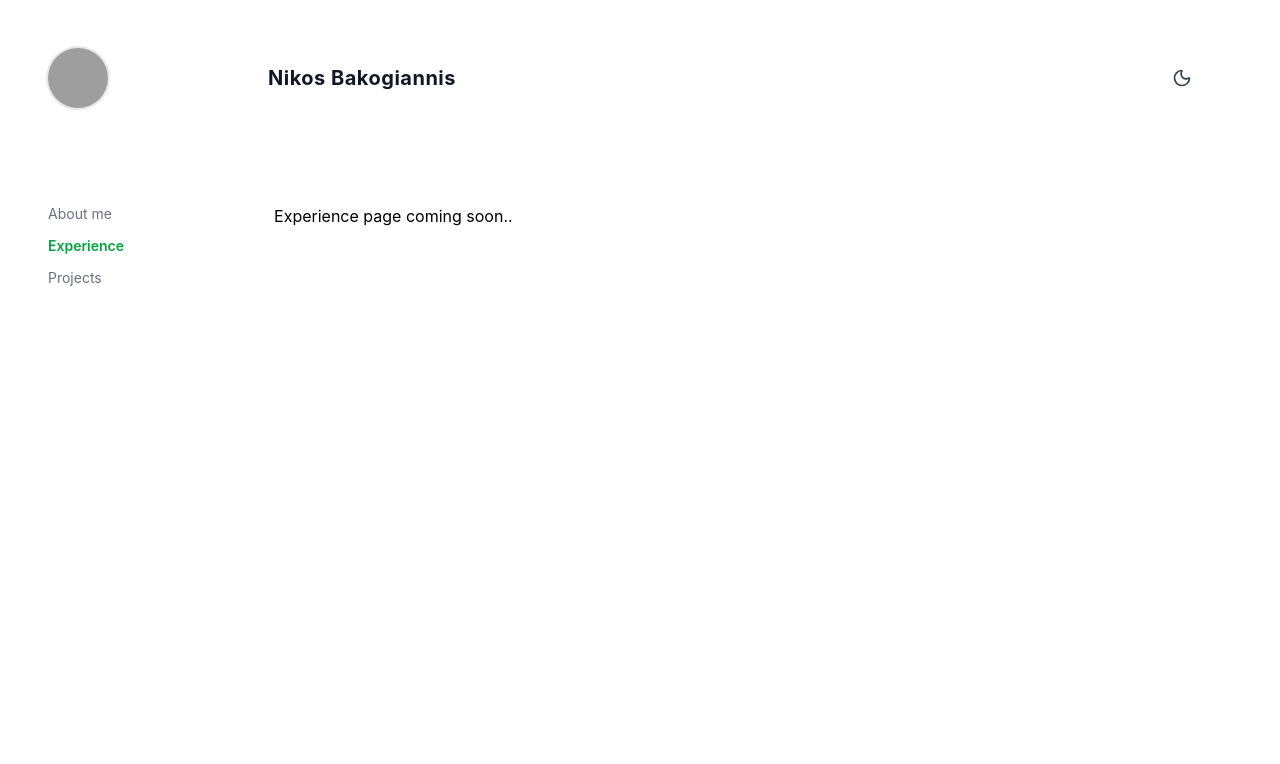
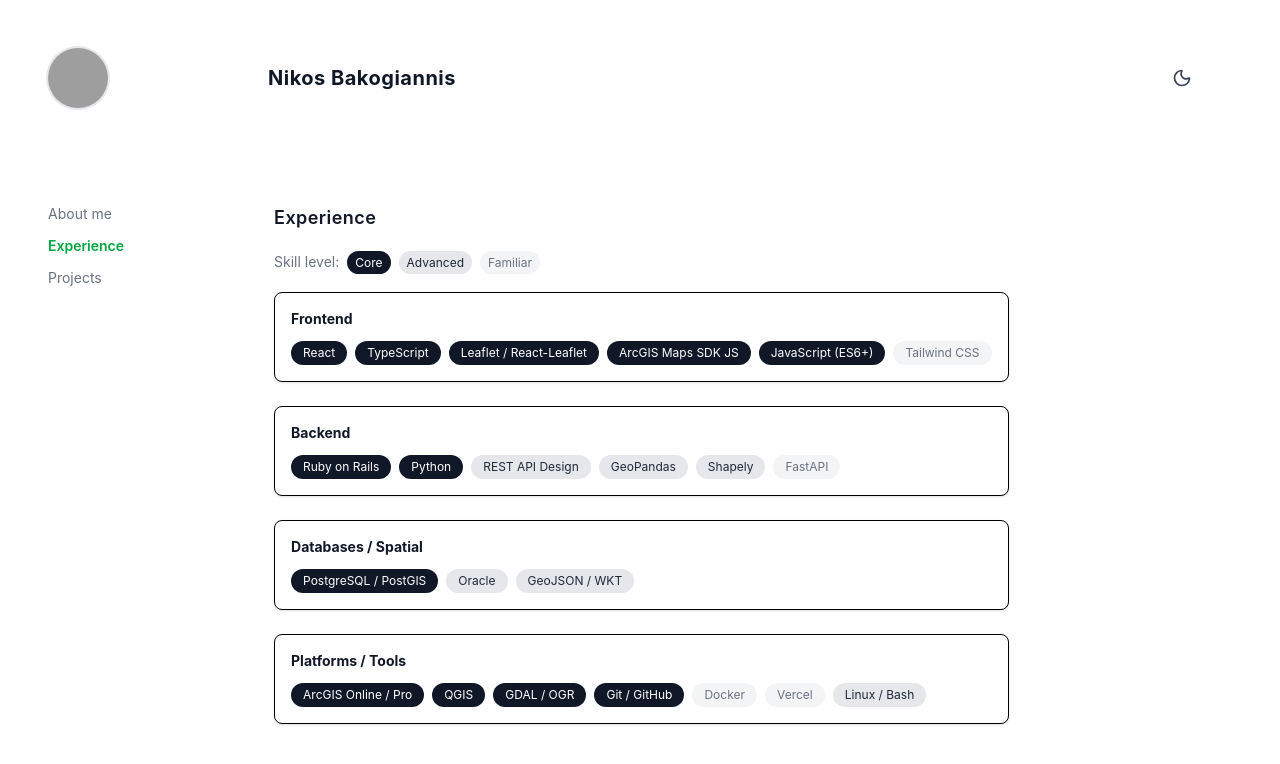
Before and after one commit to KimboGilda/hashi, a React (Vite) app: page /experience in a window 1280 px wide. Shown: the top 764 px of the page. Built offline with nearby package versions, Linux system fonts and the light colour scheme; grey boxes are pictures that could not be loaded.

Commit message:
:sparkles: add experiecne page

```diff
--- a/package.json
+++ b/package.json
@@ -12,10 +12,12 @@
   },
   "dependencies": {
     "@tailwindcss/vite": "^4.3.0",
+    "leaflet": "^1.9.4",
     "lucide-react": "^1.17.0",
     "react": "^19.2.6",
     "react-dom": "^19.2.6",
     "react-icons": "^5.6.0",
+    "react-leaflet": "^5.0.0",
     "react-router-dom": "^7.15.1",
     "tailwindcss": "^4.3.0"
   },
--- a/src/App.tsx
+++ b/src/App.tsx
@@ -10,6 +10,7 @@ function App() {
   return (
     <>
       <Header />
+
       <div className="flex items-top gap-[150px] mt-24 ms-12 max-w-6xl">
         <Sidebar />
         <Routes>
--- a/src/data/skills.ts
+++ b/src/data/skills.ts
@@ -1,49 +1,51 @@
+export type SkillLevel = "core" | "advanced" | "familiar";
+
 export interface SkillGroup {
-  category: string
-  skills: { name: string; highlight: boolean }[]
+  category: string;
+  skills: { name: string; level: SkillLevel }[];
 }
 
 export const skillGroups: SkillGroup[] = [
   {
-    category: 'Frontend',
+    category: "Frontend",
     skills: [
-      { name: 'React',                  highlight: true  },
-      { name: 'TypeScript',             highlight: true  },
-      { name: 'Leaflet / React-Leaflet',highlight: true  },
-      { name: 'ArcGIS Maps SDK JS',     highlight: true  },
-      { name: 'JavaScript (ES6+)',      highlight: true },
-      { name: 'Tailwind CSS',           highlight: true },
+      { name: "React", level: "core" },
+      { name: "TypeScript", level: "core" },
+      { name: "Leaflet / React-Leaflet", level: "core" },
+      { name: "ArcGIS Maps SDK JS", level: "core" },
+      { name: "JavaScript (ES6+)", level: "core" },
+      { name: "Tailwind CSS", level: "corex" },
     ],
   },
   {
-    category: 'Backend',
+    category: "Backend",
     skills: [
-      { name: 'Ruby on Rails', highlight: true  },
-      { name: 'Python',        highlight: true  },
-      { name: 'REST API Design',highlight: true },
-      { name: 'GeoPandas',     highlight: true },
-      { name: 'Shapely',       highlight: true },
-      { name: 'FastAPI',       highlight: false },
+      { name: "Ruby on Rails", level: "core" },
+      { name: "Python", level: "core" },
+      { name: "REST API Design", level: "advanced" },
+      { name: "GeoPandas", level: "advanced" },
+      { name: "Shapely", level: "advanced" },
+      { name: "FastAPI", level: "familiar" },
     ],
   },
   {
-    category: 'Databases / Spatial',
+    category: "Databases / Spatial",
     skills: [
-      { name: 'PostgreSQL / PostGIS', highlight: true  },
-      { name: 'Oracle',       highlight: true  },
-      { name: 'GeoJSON / WKT',        highlight: true },
+      { name: "PostgreSQL / PostGIS", level: "core" },
+      { name: "Oracle", level: "advanced" },
+      { name: "GeoJSON / WKT", level: "advanced" },
     ],
   },
   {
-    category: 'Platforms / Tools',
+    category: "Platforms / Tools",
     skills: [
-      { name: 'ArcGIS Online / Pro', highlight: true  },
-      { name: 'QGIS',                 highlight: true },
-      { name: 'GDAL / OGR',           highlight: true },
-      { name: 'Git / GitHub',        highlight: true },
-      { name: 'Docker',        highlight: false },
-      { name: 'Vercel',    highlight: false },
-      { name: 'Linux / Bash',        highlight: true },
+      { name: "ArcGIS Online / Pro", level: "core" },
+      { name: "QGIS", level: "core" },
+      { name: "GDAL / OGR", level: "core" },
+      { name: "Git / GitHub", level: "core" },
+      { name: "Docker", level: "familiar" },
+      { name: "Vercel", level: "familiar" },
+      { name: "Linux / Bash", level: "advanced" },
     ],
   },
-]
+];
--- a/src/pages/Experience.tsx
+++ b/src/pages/Experience.tsx
@@ -1,9 +1,57 @@
+import { skillGroups } from "../data/skills";
+
 const Experience = () => {
   return (
     <div>
-      <p>Experience page coming soon..</p>
+      <p className="text-lg mb-5 font-semibold tracking-wide text-gray-900">
+        Experience
+      </p>
+
+      <p className="text-sm text-gray-500 mb-5">
+        Skill level:
+        <span className="ml-2 px-2 py-1 bg-gray-900 text-white rounded-full text-xs">
+          Core
+        </span>
+        <span className="ml-2 px-2 py-1 bg-gray-200 text-gray-800 rounded-full text-xs">
+          Advanced
+        </span>
+        <span className="ml-2 px-2 py-1 bg-gray-100 text-gray-500 rounded-full text-xs">
+          Familiar
+        </span>
+      </p>
+
+      <div className="flex flex-col gap-6">
+        {skillGroups.map((group) => (
+          <div
+            key={group.category}
+            className="border rounded-lg p-4 shadow-sm bg-white"
+          >
+            <p className="text-sm font-bold mb-3 text-gray-900">
+              {group.category}
+            </p>
+
+            <div className="flex flex-wrap gap-2 text-xs">
+              {group.skills.map((skill, index) => (
+                <span
+                  key={index}
+                  className={`px-3 py-1 rounded-full whitespace-nowrap transition
+                    ${
+                      skill.level === "core"
+                        ? "bg-gray-900 text-white"
+                        : skill.level === "advanced"
+                          ? "bg-gray-200 text-gray-800"
+                          : "bg-gray-100 text-gray-500"
+                    }`}
+                >
+                  {skill.name}
+                </span>
+              ))}
+            </div>
+          </div>
+        ))}
+      </div>
     </div>
-  )
-}
+  );
+};
 
 export default Experience;
```
Also changed, not shown: 1 other file (tests, documents, lock files or other folders).
